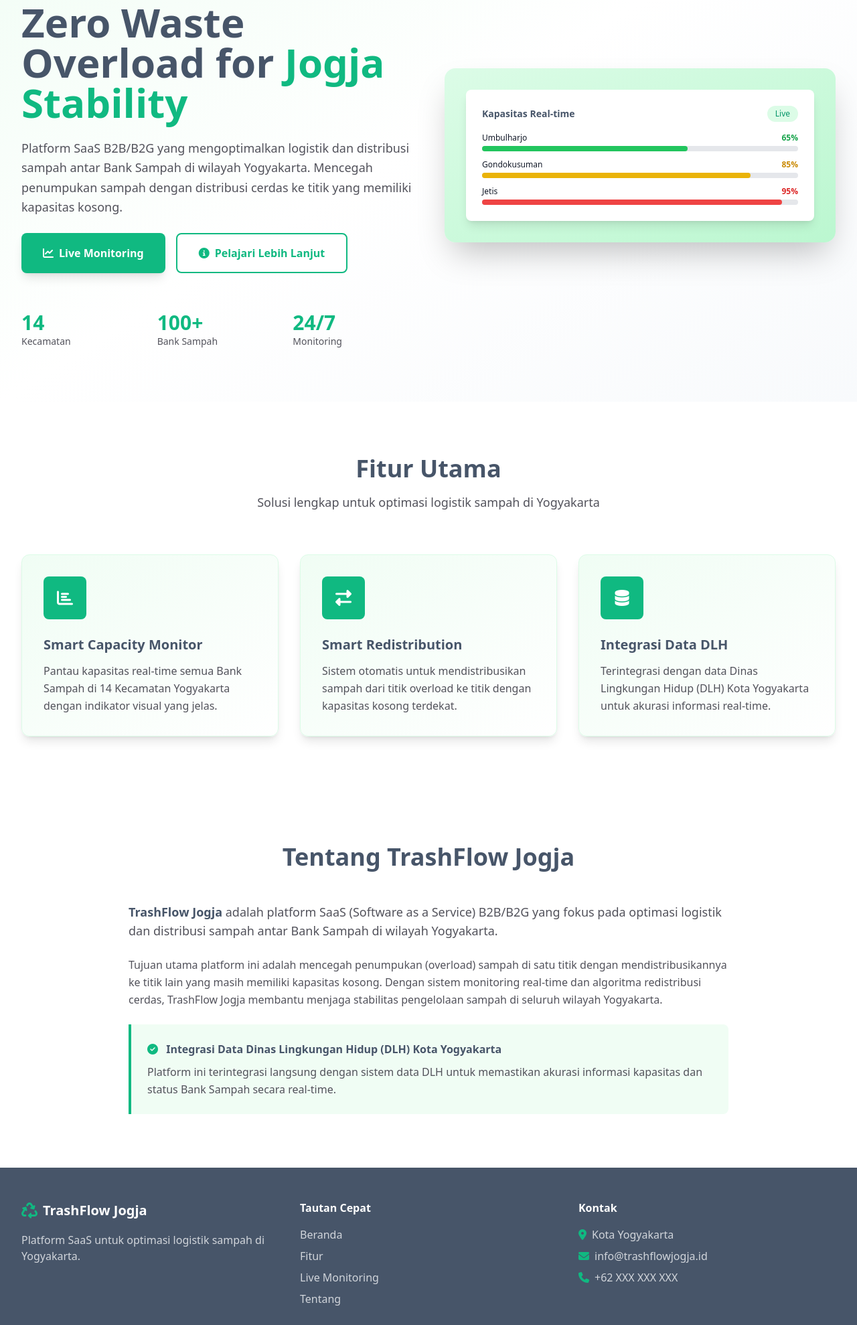
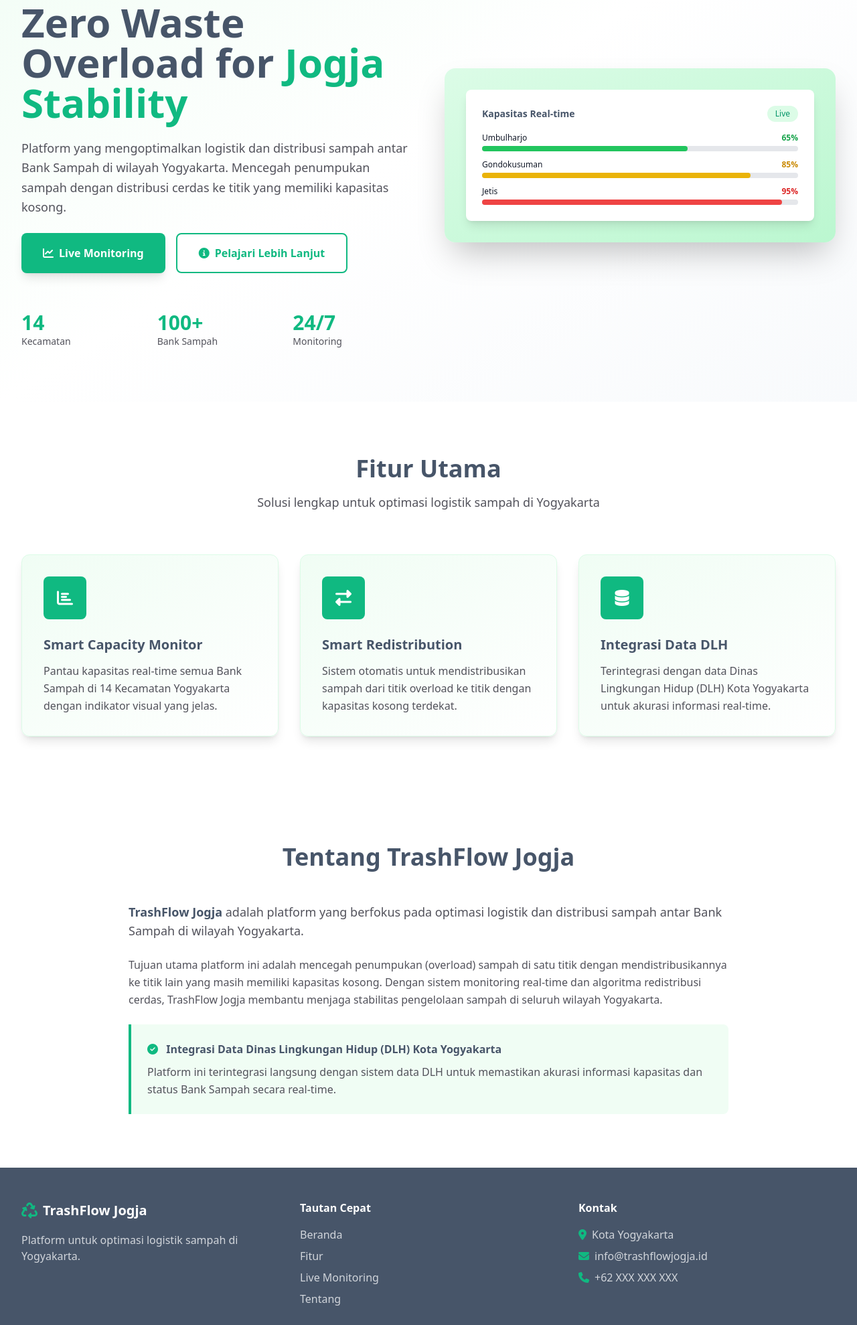
Before and after one commit to makhluk-antariksa/uas_tecno2, a plain HTML site: page index.html in a window 1280 px wide. Shown: the part 201-2180 px from the top of the page at 67% size. Drawn offline with nearby package versions, Linux system fonts and the light colour scheme.

Commit message:
Update index.html

```diff
--- a/index.html
+++ b/index.html
@@ -84,7 +84,7 @@
                     </h1>
 
                     <p class="text-lg text-zinc-professional leading-relaxed">
-                        Platform SaaS B2B/B2G yang mengoptimalkan logistik dan distribusi sampah antar Bank Sampah di wilayah Yogyakarta.
+                        Platform yang mengoptimalkan logistik dan distribusi sampah antar Bank Sampah di wilayah Yogyakarta.
                         Mencegah penumpukan sampah dengan distribusi cerdas ke titik yang memiliki kapasitas kosong.
                     </p>
 
@@ -219,7 +219,7 @@
 
                 <div class="space-y-6 text-zinc-professional leading-relaxed">
                     <p class="text-lg">
-                        <strong class="text-slate-professional">TrashFlow Jogja</strong> adalah platform SaaS (Software as a Service) B2B/B2G yang fokus pada optimasi logistik dan distribusi sampah antar Bank Sampah di wilayah Yogyakarta.
+                        <strong class="text-slate-professional">TrashFlow Jogja</strong> adalah platform yang berfokus pada optimasi logistik dan distribusi sampah antar Bank Sampah di wilayah Yogyakarta.
                     </p>
 
                     <p>
@@ -250,7 +250,7 @@
                         <span class="text-xl font-bold">TrashFlow Jogja</span>
                     </div>
                     <p class="text-gray-300">
-                        Platform SaaS untuk optimasi logistik sampah di Yogyakarta.
+                        Platform untuk optimasi logistik sampah di Yogyakarta.
                     </p>
                 </div>
 
```
